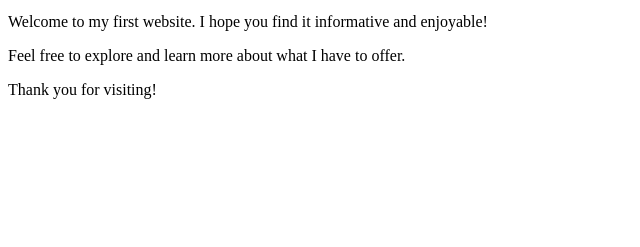
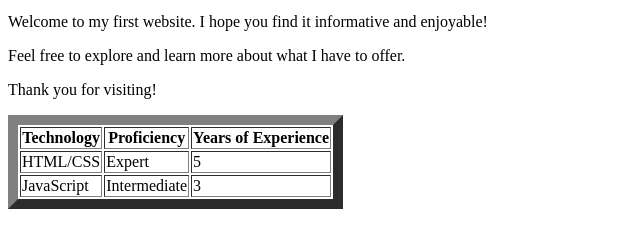
Before and after one commit to Lisabug4621/my-first-site, a plain HTML site: page index.html in a window 1280 px wide. Shown: the part 101-348 px from the top of the page, without its empty margins (0-640 px from the left). Drawn offline with Linux system fonts and the light colour scheme.

Commit message:
Added table with border

```diff
--- a/index.html
+++ b/index.html
@@ -9,5 +9,22 @@
         <p>Welcome to my first website. I hope you find it informative and enjoyable!</p>
         <p>Feel free to explore and learn more about what I have to offer.</p>
         <p>Thank you for visiting!</p>
+        <table border="10">
+            <tr>
+                <th>Technology</th>
+                <th>Proficiency</th>
+                <th>Years of Experience</th>
+            </tr>
+            <tr>
+                <td>HTML/CSS</td>
+                <td>Expert</td>
+                <td>5</td>
+            </tr>
+            <tr>
+                <td>JavaScript</td>
+                <td>Intermediate</td>
+                <td>3</td>
+            </tr>
+        </table>
     </body>
 </html>
```
